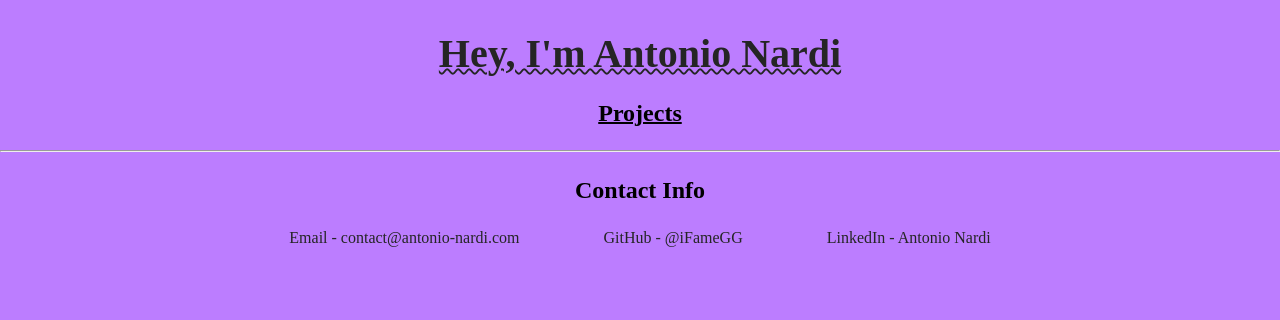
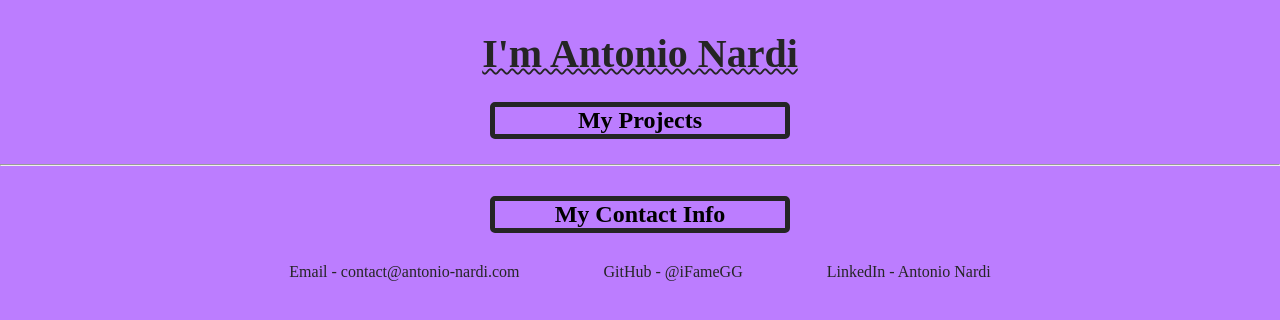
Before and after one commit to iFameGG/PersonalPortfolio, a Django app: page / in a window 1280 px wide. Shown: the part 53-373 px from the top of the page. Run offline with Django 4.2, Linux system fonts and the light colour scheme; data that the repository does not hold is empty; some web fonts are replaced.

Commit message:
fixed subtitles

```diff
--- a/Portfolio/settings.py
+++ b/Portfolio/settings.py
@@ -20,7 +20,7 @@ BASE_DIR = Path(__file__).resolve().parent.parent
 # See https://docs.djangoproject.com/en/4.2/howto/deployment/checklist/
 
 # SECURITY WARNING: keep the secret key used in production secret!
-SECRET_KEY = "django-insecure-o_c)fzn%ij9^ca)yqy@h&z9t#8&dxvci4-8hb@eg3i3rhmts%@"
+SECRET_KEY = ""
 
 # SECURITY WARNING: don't run with debug turned on in production!
 DEBUG = True
--- a/main/templates/home.html
+++ b/main/templates/home.html
@@ -1,6 +1,6 @@
 <style>
     .project-preview {
-        border: 5px solid;
+        border: 5px solid #252525;
         border-radius: 25px;
         width: 500px;
         height: 350px;
@@ -9,6 +9,7 @@
         background-color: #252525;
         color: #bc7dff;
         position: relative;
+        margin: 5;
     }
 
     .project-info {
@@ -55,10 +56,10 @@
 {% block content %}
 
 <div class="default-page">
-    <h1 class="page-h1">Hey, I'm Antonio Nardi</h1>
+    <h1 class="page-h1">I'm Antonio Nardi</h1>
 
-    <div class="projects">
-        <h2 class="subtitle">Projects</h2>
+    <div class="main-section">
+        <h2 class="subtitle">My Projects</h2>
         <div class="project-list">
             {% for project in projects %}
             <div class="project-preview">
--- a/templates/base.html
+++ b/templates/base.html
@@ -79,10 +79,11 @@
         }
 
         .subtitle {
-            text-decoration: underline;
-            text-decoration-skip: none;
-            text-decoration-thickness: 2px;
-            padding: 3px;
+            border: 5px solid #252525;
+            border-radius: 5px;
+            margin: 5px;
+            width: 300px;
+            display: inline-block;
         }
 
     </style>
--- a/templates/footer.html
+++ b/templates/footer.html
@@ -19,7 +19,7 @@
 
 <hr style="margin-top: 10px;">
 <div class="contact-info">
-    <h2>Contact Info</h2>
+    <h2 class="subtitle">My Contact Info</h2>
     <ul id="contact-info" class="contact-info">
         <li class="contact-li"><a class="contact-a" href="mailto:famegg.contact@gmail.com" target="_blank" rel="noreferrer noopener">Email - contact@antonio-nardi.com</a></li>
         <li class="contact-li"><a class="contact-a" href="https://github.com/iFameGG" target="_blank" rel="noreferrer noopener">GitHub - @iFameGG</a></li>
```
